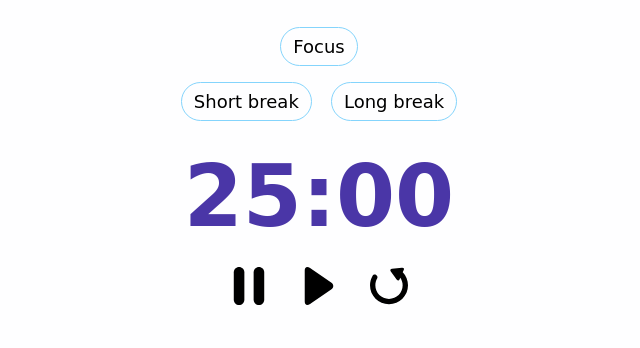
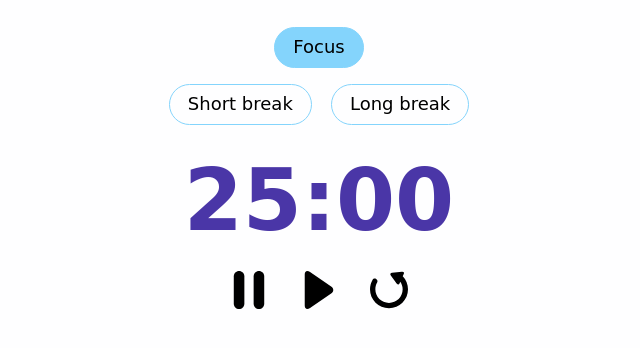
Before and after one commit to etunka/leila-tomato-timer, a website built with Parcel: page index.html in a window 1280 px wide. Both pictures are taken after a click on the button "Focus". Shown: the part 268-616 px from the top of the page, without its empty margins (321-961 px from the left). Built offline with nearby package versions, Linux system fonts and the light colour scheme; a web font is replaced by a local one.

Commit message:
duration button styles

```diff
--- a/index.html
+++ b/index.html
@@ -21,11 +21,11 @@
           />
           <h1 class="logo__text">Leila Tomato Timer</h1>
         </div>
-        <div class="buttons">
-          <button id="focus" data-setting="focus">Focus</button>
-          <div class="buttons__breaks">
-            <button id="short" data-setting="shortBreak">Short break</button>
-            <button id="long" data-setting="longBreak">Long break</button>
+        <div class="durations">
+          <button class="durations__button" id="focus" data-setting="focus">Focus</button>
+          <div class="durations__breaks">
+            <button class="durations__button" id="short" data-setting="shortBreak">Short break</button>
+            <button class="durations__button" id="long" data-setting="longBreak">Long break</button>
           </div>
         </div>
         <div id="done" class="message"></div>
--- a/src/index.js
+++ b/src/index.js
@@ -47,7 +47,11 @@
 function replayTimer() {
   clearInterval(timerInterval);
   createTimer(activeSetting);
-  // start();
+}
+
+function updateButtonStyle(id) {
+  document.querySelectorAll(".durations__button").forEach(el => el.classList.remove("active"));
+  document.getElementById(id).classList.add("active");
 }
 
 function start() {
@@ -76,13 +80,22 @@
 createTimer(activeSetting);
 document
   .getElementById("focus")
-  .addEventListener("click", (e) => createTimer(e.target.dataset.setting));
+  .addEventListener("click", (e) => {
+    createTimer(e.target.dataset.setting);
+    updateButtonStyle("focus");
+  });
 document
   .getElementById("short")
-  .addEventListener("click", (e) => createTimer(e.target.dataset.setting));
+  .addEventListener("click", (e) => {
+    createTimer(e.target.dataset.setting);
+    updateButtonStyle("short");
+  });
 document
   .getElementById("long")
-  .addEventListener("click", (e) => createTimer(e.target.dataset.setting));
+  .addEventListener("click", (e) => {
+    createTimer(e.target.dataset.setting);
+    updateButtonStyle("long");
+  });
 
 document.getElementById("play").addEventListener("click", () => start());
 document.getElementById("pause").addEventListener("click", () => clearInterval(timerInterval));
--- a/src/styles.scss
+++ b/src/styles.scss
@@ -23,17 +23,17 @@
   }
 }
 
-.buttons {
+.durations {
   text-align: center;
   margin: 75px 0 35px 0;
 
-  button {
+  &__button {
     background-color: transparent;
     border: 1px solid #84d4fc;
-    border-radius: 20px;
+    border-radius: 45px;
     font-size: 35px;
     font-family: 'Revalia', cursive;
-    padding: 8px 12px;
+    padding: 8px 18px 10px 18px;
     margin-bottom: 16px;
     transition: background-color .2s ease-in-out;
     cursor: pointer;
@@ -109,6 +109,10 @@
   display: none;
 }
 
+.active {
+  background-color: #84d4fc;
+}
+
 
 @media only screen and (min-width: 1024px) {
   .container {
@@ -122,10 +126,10 @@
     }
   }
 
-  .buttons {
+  .durations {
     margin: 0 0 10px 0;
 
-    button {
+    &__button {
       font-size: 18px;
 
       &:first-child {
```
